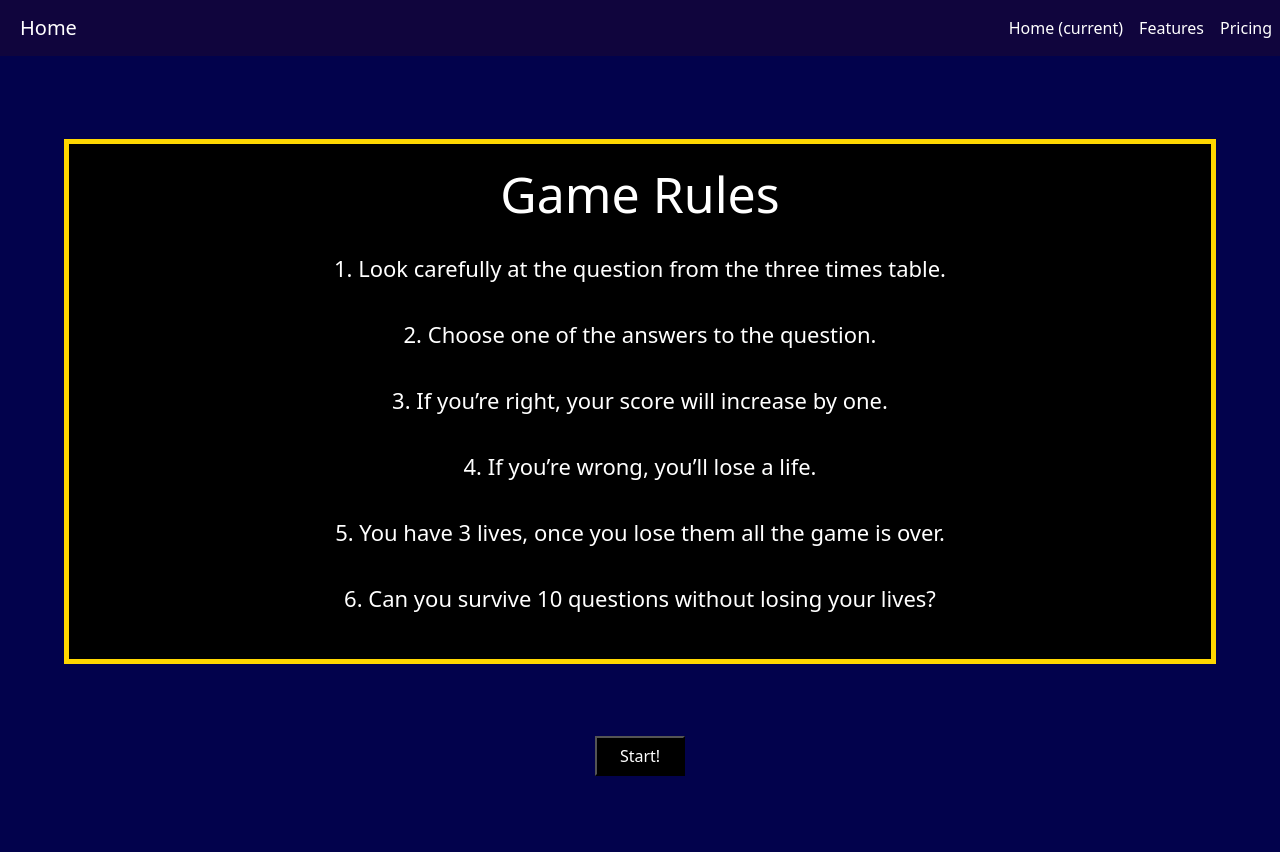
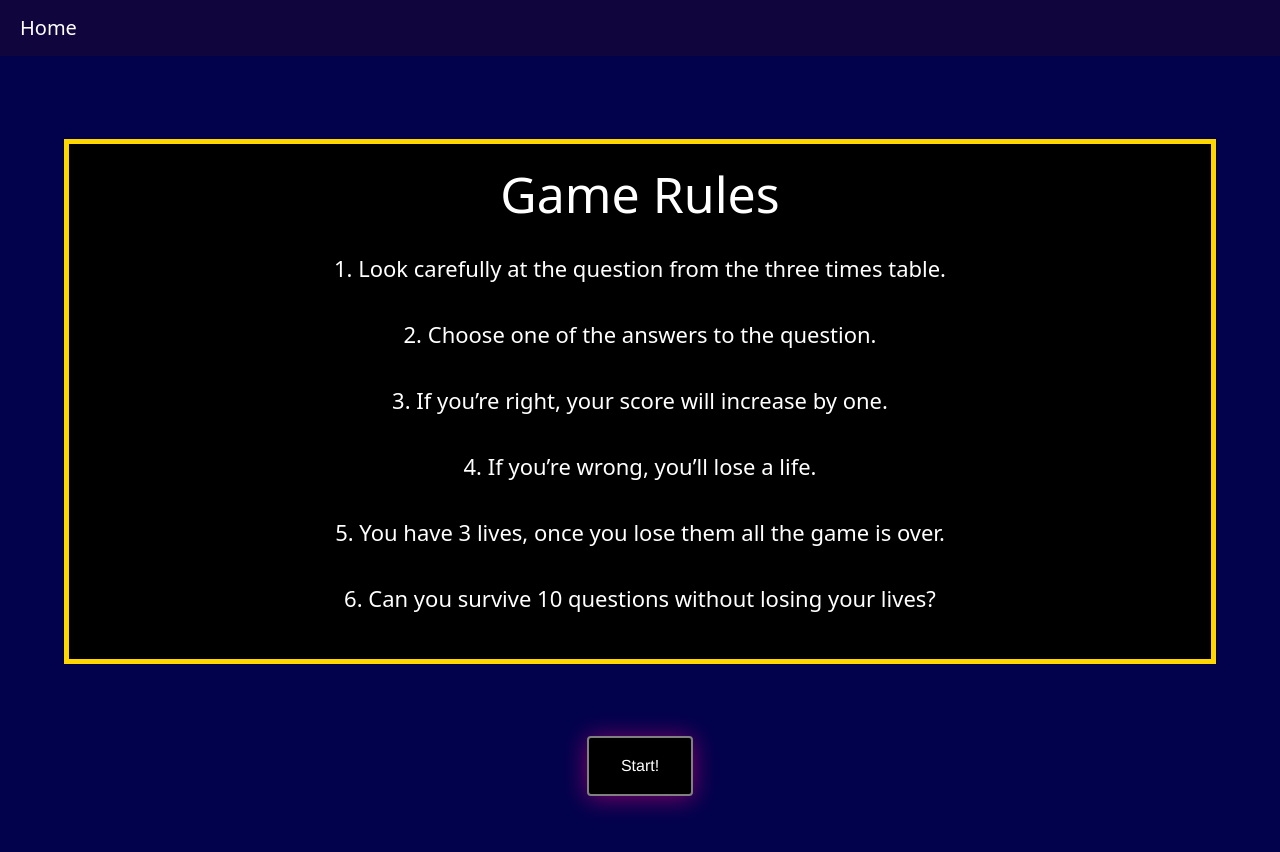
Before and after one commit to Mattjones444/Milestone-Project-2, a plain HTML site: page rules.html in a window 1280 px wide. Before the commit the page ends 800 px from the top, so only its background shows below. Drawn offline with nearby package versions, Linux system fonts and the light colour scheme.

Commit message:
This commit improves the continuity of the site by ensuring all buttons have the same functionality and updates the images in the readme.

```diff
--- a/assets/game.js
+++ b/assets/game.js
@@ -117,6 +117,7 @@ generateQuestion();
       generateQuestionAndOptions();
     });
   });
+
 var colour="#00baff";
 var sparkles=120;
 
--- a/assets/style.css
+++ b/assets/style.css
@@ -86,12 +86,84 @@ body {
 }
 
 .start-button1 {
-  margin-top: 0px;
-  color: #fff;
-  background-color: #000;
-  position: absolute;
-  width: 90px;
-  height: 40px;
+  font-family: 'Helvetica', 'Arial', sans-serif;
+    font-size: 1em;
+    color: #fff;
+    margin-bottom: 100px;
+    padding: 1em 2em;
+    background-color: #000;
+    border-radius: 4px;
+    border: solid grey 2px;
+    cursor: pointer;
+    position: relative;
+    transition: transform ease-in 0.1s, box-shadow ease-in 0.25s;
+    box-shadow: 0 2px 25px rgba(255, 0, 130, 0.5);
+
+  &:focus {
+    outline: 0;
+  }
+
+  &:before, &:after{
+    position: absolute;
+    content: '';
+    display: block;
+    width: 140%;
+    height: 100%;
+    left: -20%;
+    z-index: -1000;
+    transition: all ease-in-out 0.5s;
+    background-repeat: no-repeat;
+  }
+
+  &:before{
+    display: none;
+    top: -75%;
+    background-image:
+      radial-gradient(circle, $button-bg 20%, transparent 20%),
+    radial-gradient(circle,  transparent 20%, $button-bg 20%, transparent 30%),
+    radial-gradient(circle, $button-bg 20%, transparent 20%),
+    radial-gradient(circle, $button-bg 20%, transparent 20%),
+    radial-gradient(circle,  transparent 10%, $button-bg 15%, transparent 20%),
+    radial-gradient(circle, $button-bg 20%, transparent 20%),
+    radial-gradient(circle, $button-bg 20%, transparent 20%),
+    radial-gradient(circle, $button-bg 20%, transparent 20%),
+    radial-gradient(circle, $button-bg 20%, transparent 20%);
+  background-size: 10% 10%, 20% 20%, 15% 15%, 20% 20%, 18% 18%, 10% 10%, 15% 15%, 10% 10%, 18% 18%;
+  //background-position: 0% 80%, -5% 20%, 10% 40%, 20% 0%, 30% 30%, 22% 50%, 50% 50%, 65% 20%, 85% 30%;
+  }
+
+  &:after{
+    display: none;
+    bottom: -75%;
+    background-image:
+    radial-gradient(circle, $button-bg 20%, transparent 20%),
+    radial-gradient(circle, $button-bg 20%, transparent 20%),
+    radial-gradient(circle,  transparent 10%, $button-bg 15%, transparent 20%),
+    radial-gradient(circle, $button-bg 20%, transparent 20%),
+    radial-gradient(circle, $button-bg 20%, transparent 20%),
+    radial-gradient(circle, $button-bg 20%, transparent 20%),
+    radial-gradient(circle, $button-bg 20%, transparent 20%);
+  background-size: 15% 15%, 20% 20%, 18% 18%, 20% 20%, 15% 15%, 10% 10%, 20% 20%;
+  //background-position: 5% 90%, 10% 90%, 10% 90%, 15% 90%, 25% 90%, 25% 90%, 40% 90%, 55% 90%, 70% 90%;
+  }
+
+  &:active{
+    transform: scale(0.9);
+    background-color: darken($button-bg, 5%);
+    box-shadow: 0 2px 25px rgba(255, 0, 130, 0.2);
+  }
+
+  &.animate{
+    &:before{
+      display: block;
+      animation: topBubbles ease-in-out 0.75s forwards;
+    }
+    &:after{
+      display: block;
+      animation: bottomBubbles ease-in-out 0.75s forwards;
+    }
+  }
+
 }
 
 /* Game Area */
@@ -137,7 +209,8 @@ body {
   grid-gap: 10px 20px;
   width: 280px;
   padding-top: 30px;
-  justify-content: center;
+  display: flex;
+   justify-content: center;
 }
 
 .answer-option {
@@ -191,6 +264,7 @@ body {
   background-color: #10053d;
   height:30px;
   padding-left: 20px;
+  border: grey solid 3px;
 }
 
 .lives-tracker{
@@ -201,7 +275,7 @@ body {
   right: 0;
 }
 
-.end-game-lose{
+.end-game-lose {
   background-image: url(/assets/images/end-game-image.png);
   background-repeat: no-repeat;
   background-size: 100% 200px;
@@ -223,7 +297,7 @@ body {
   display: inline-block;
   font-size: 1em;
   color: #fff;
-  margin-top: 600px;
+  margin-top: 500px;
   padding: 1em 2em;
   background-color: #000;
   border-radius: 4px;
@@ -368,6 +442,14 @@ body {
     position: reltive;
     z-index: -1;
   }
+
+  .end-game-lose {
+    background-image: url(/assets/images/end-game-image.png);
+    background-repeat: no-repeat;
+    background-size: 600px 300px;
+    margin-left: 20px;
+    margin-right: 20px;
+  }
 }
 
 
@@ -413,6 +495,14 @@ body {
   .background-image1 {
     height: 300px;
   }
+
+  .end-game-lose {
+    background-image: url(/assets/images/end-game-image.png);
+    background-repeat: no-repeat;
+    background-size: 600px 300px;
+    margin-left: 150px;
+    margin-right: 150px;
+  }
   }
 
 
@@ -440,4 +530,12 @@ body {
   #question-answer {
     height: 400px;
   }
+
+  .end-game-lose {
+    background-image: url(/assets/images/end-game-image.png);
+    background-repeat: no-repeat;
+    background-size: 600px 300px;
+    margin-left: 350px;
+    margin-right: 350px;
   }
+  }
--- a/rules.html
+++ b/rules.html
@@ -23,13 +23,13 @@
             <div class="collapse navbar-collapse" id="navbarNav">
                 <ul class="navbar-nav ms-auto">
                     <li class="nav-item active">
-                        <a class="nav-link" href="#">Home <span class="sr-only">(current)</span></a>
+                        <a class="nav-link" href="#"><span class="sr-only"></span></a>
                     </li>
                     <li class="nav-item">
-                        <a class="nav-link" href="#">Features</a>
+                        <a class="nav-link" href="#"></a>
                     </li>
                     <li class="nav-item">
-                        <a class="nav-link" href="#">Pricing</a>
+                        <a class="nav-link" href="#"></a>
                     </li>
                 </ul>
             </div>
```
Also changed, not shown: 1 other file.
